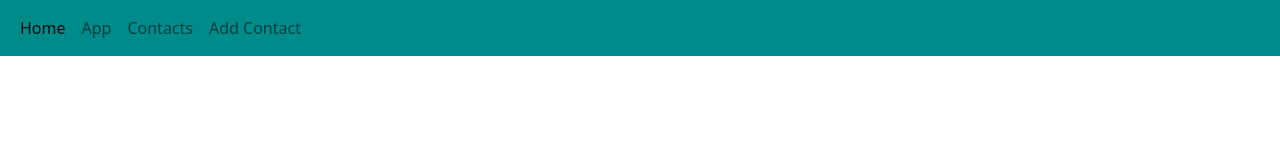
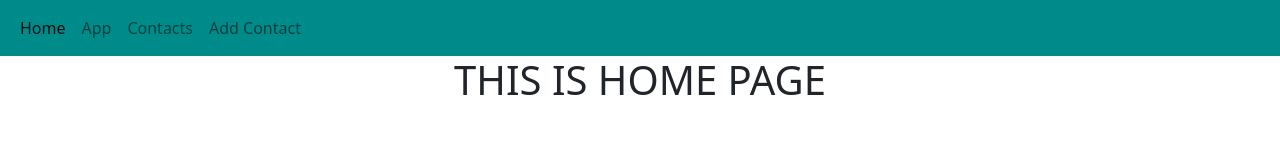
Before and after one commit to Imran-555/website, a plain HTML site: page index.html in a window 1280 px wide. Drawn offline with nearby package versions, Linux system fonts and the light colour scheme.

Commit message:
Update index.html

```diff
--- a/index.html
+++ b/index.html
@@ -32,6 +32,7 @@
           </div>
         </div>
       </nav>
+    <div class="Home"> <center> <h1>THIS IS HOME PAGE</h1> </center> </div>
     <script src="https://cdn.jsdelivr.net/npm/bootstrap@5.2.0-beta1/dist/js/bootstrap.bundle.min.js" integrity="sha384-pprn3073KE6tl6bjs2QrFaJGz5/SUsLqktiwsUTF55Jfv3qYSDhgCecCxMW52nD2" crossorigin="anonymous"></script>
   </body>
 </html>
```
